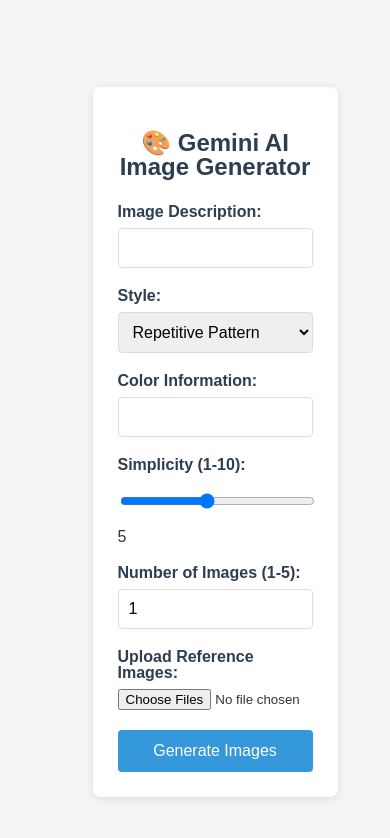
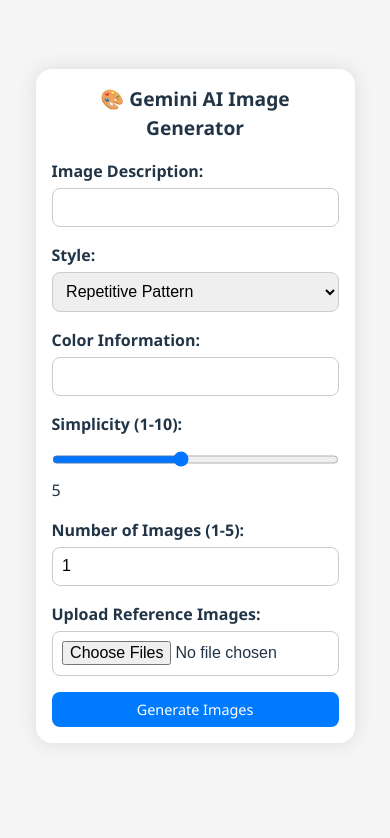
Before and after one commit to Abhinavhaz/textile-claw, a React (Vite) app: page / in a window 390 px wide. Shown: the top 838 px of the page. Built offline with nearby package versions, Linux system fonts and the light colour scheme.

Commit message:
changed3

```diff
--- a/src/App.css
+++ b/src/App.css
@@ -1,207 +1,261 @@
-body {
-  font-family: 'Arial', sans-serif;
-  line-height: 1;
-  color: #333;
-  background-color: #f5f5f5;
+/* General reset */
+* {
+  box-sizing: border-box;
   margin: 0;
-  padding: 20px;
+  padding: 0;
 }
 
-.container {
- width: 100vw;
-  display: flex;
-  justify-content: center;
-   flex-direction: column;
-  align-items: center;
+body {
+  font-family: 'Segoe UI', Tahoma, Geneva, Verdana, sans-serif;
+  background-color: #f5f5f5;
+  padding: 1rem;
+
+ justify-content: center;
+
+
 
 }
 
-.form-card {
-  background: white;
-  border-radius: 8px;
-  padding: 25px;
-  box-shadow: 0 2px 10px rgba(0, 0, 0, 0.1);
-  width: 50%;
-  height: 10%;
+/* Container */
+.container {
+width: 70vw;
+  margin: auto;
+  padding: 1rem;
 
 }
 
-.form-title {
-  text-align: center;
-  color: #2c3e50;
-  margin-bottom: 25px;
+/* Card Styles */
+.form-card,
+.modal-content {
+  background-color: #ffffff;
+  padding: 1.5rem;
+  border-radius: 1rem;
+  box-shadow: 0 0 20px rgba(0, 0, 0, 0.1);
+  margin-bottom: 2rem;
 }
 
+/* Form title */
+.form-title {
+  font-size: 1.5rem;
+  margin-bottom: 1rem;
+  text-align: center;
+}
+
+/* Form and Grouping */
 .form {
   display: flex;
   flex-direction: column;
-  gap: 20px;
+  gap: 1rem;
 }
 
 .form-group {
   display: flex;
   flex-direction: column;
-  gap: 8px;
 }
 
 .form-group label {
-  font-weight: 600;
-  color: #2c3e50;
+  margin-bottom: 0.3rem;
+  font-weight: bold;
 }
 
-.form-group input[type="text"],
-.form-group input[type="number"],
-.form-group select,
-.form-group textarea {
-  padding: 10px;
-  border: 1px solid #ddd;
-  border-radius: 4px;
-  font-size: 16px;
+.form-group input,
+.form-group select {
+  padding: 0.6rem;
+  font-size: 1rem;
+  border: 1px solid #ccc;
+  border-radius: 0.5rem;
 }
 
-.form-group input[type="range"] {
-  width: 100%;
-  padding: 10px 0;
-}
-
-.form-group textarea {
-  resize: vertical;
-  min-height: 80px;
+/* Buttons */
+button {
+  padding: 0.6rem 1rem;
+  border: none;
+  border-radius: 0.5rem;
+  cursor: pointer;
+  font-size: 1rem;
 }
 
 .submit-button {
-  background-color: #3498db;
+  background-color: #007bff;
   color: white;
-  padding: 12px;
-  border: none;
-  border-radius: 4px;
-  font-size: 16px;
-  cursor: pointer;
-  transition: background-color 0.3s;
 }
 
-.submit-button:hover {
-  background-color: #2980b9;
+.submit-button:disabled {
+  background-color: #aaa;
+  cursor: not-allowed;
+}
+
+.download-button {
+  background-color: #28a745;
+  color: white;
+}
+
+.edit-button {
+  background-color: #ffc107;
+  color: black;
+}
+
+.tile-button {
+  background-color: #6f42c1;
+  color: white;
+}
+
+/* Image Grid */
+.image-grid {
+  display: grid;
+  grid-template-columns: repeat(auto-fit, minmax(250px, 1fr));
+  gap: 1.5rem;
+  margin-top: 1rem;
+}
+
+/* Image Card */
+.image-card {
+  background-color: #fff;
+  padding: 1rem;
+  border-radius: 0.8rem;
+  box-shadow: 0 0 12px rgba(0, 0, 0, 0.05);
+  display: flex;
+  flex-direction: column;
+  align-items: center;
+}
+
+.generated-image {
+  max-width: 100%;
+  border-radius: 0.5rem;
+  margin-bottom: 1rem;
+}
+
+/* Image Actions */
+.image-actions {
+  display: flex;
+  flex-wrap: wrap;
+  gap: 0.5rem;
+  justify-content: center;
+  width: 100%;
+}
+
+
+.image-actions input[type="number"] {
+  width: 60px;
+  padding: 0.4rem;
+  font-size: 0.9rem;
 }
 
 
 
-.submit-button:disabled {
-  background-color: #95a5a6;
-  cursor: not-allowed;
-}
-
-.error-message {
-  color: #e74c3c;
-  padding: 10px;
-  margin-top: 15px;
-  border-radius: 4px;
-  background-color: #fadbd8;
-  text-align: center;
-}
-
-.results-container {
-
-  border-radius: 8px;
-  padding: 25px;
-
-}
-
-.results-title {
-  color: #2c3e50;
-  margin-bottom: 20px;
-  text-align: center;
-}
-
-.image-grid {
-   display: flex; /* change to flex to align left to right */
-  flex-wrap: wrap; /* wrap rows when screen is smaller */
-  gap: 20px;
-  margin-top: 20px;
-  justify-content: flex-start; /* align from left */
-}
-
-.image-card {
-  border: 1px solid #ddd;
-  border-radius: 8px;
-  overflow: hidden;
-  box-shadow: 0 2px 5px rgba(0, 0, 0, 0.1);
-}
-
-.generated-image {
-  width: 100%;
-  height: 300px;
-  object-fit: contain;
-  background-color: #f9f9f9;
-  border-bottom: 1px solid #ddd;
-}
-
-.download-button {
-  display: block;
-  text-align: center;
-  padding: 10px;
-  background-color: #2ecc71;
-  color: white;
-  text-decoration: none;
-  transition: background-color 0.3s;
-}
-
-.download-button:hover {
-  background-color: #27ae60;
-}
-
-.image-actions input[type="number"] {
-  width: 60px;
-  padding: 4px 8px;
-  border-radius: 999px;
-  border: 1px solid #ccc;
-  font-size: 0.85rem;
-  text-align: center;
-  outline: none;
-}
-
-.image-actions input[type="number"]:focus {
-  border-color: #1976d2;
-  box-shadow: 0 0 0 2px rgba(25, 118, 210, 0.2);
-}
-
+/* Modal */
 .modal-backdrop {
   position: fixed;
   top: 0;
   left: 0;
   width: 100%;
   height: 100%;
-  background-color: rgba(0, 0, 0, 0.5); /* dark blur effect */
-  backdrop-filter: blur(5px); /* apply blur */
+  background-color: rgba(0, 0, 0, 0.5);
   display: flex;
   justify-content: center;
   align-items: center;
+  padding: 1rem;
   z-index: 1000;
 }
 
 .modal-content {
-  background: white;
-  padding: 2rem;
-  border-radius: 12px;
-  box-shadow: 0 8px 30px rgba(0, 0, 0, 0.2);
+  width: 100%;
   max-width: 500px;
-  width: 100%;
-  z-index: 1001;
 }
 
-.edit-preview {
-  width: 100%;
-  max-height: 250px;
-  object-fit: contain;
+/* Error Messages */
+.error-message {
+  color: red;
   margin-top: 1rem;
+  text-align: center;
 }
 
-.cancel-button {
-  margin-right: 1rem;
-  background-color: #ccc;
-  color: #000;
-  padding: 0.5rem 1rem;
-  border: none;
-  border-radius: 6px;
-  cursor: pointer;
+/* Responsive Typography */
+@media (max-width: 768px) {
+  .form-title {
+    font-size: 1.2rem;
+  }
+
+  button {
+    font-size: 0.9rem;
+    padding: 0.5rem 0.8rem;
+  }
+  .container {
+width: 90vw;
+  margin: auto;
+  padding: 1rem;
+
 }
+}
+
+@media (max-width: 480px) {
+  .form-card,
+  .modal-content {
+    padding: 1rem;
+  }
+
+  .image-actions {
+    flex-direction: column;
+    align-items: stretch;
+  }
+  .container {
+width: 90vw;
+  margin: auto;
+  padding: 1rem;
+
+}
+}
+
+.image-actions {
+  display: flex;
+   flex-direction: column;
+ align-items: stretch;
+  justify-content: center;
+  gap: 1rem;
+  width: 100%;
+}
+
+.image-actions button {
+  flex: 0 0 auto;
+}
+
+.tile-inputs {
+  display: flex;
+  gap: 1rem;
+  align-items: center;
+  flex-wrap: nowrap;
+}
+
+.tile-inputs label {
+  display: flex;
+  align-items: center;
+  gap: 0.4rem;
+  font-size: 0.95rem;
+  white-space: nowrap;
+}
+
+.image-actions input[type="number"] {
+  width: 100%;
+  padding: 0.4rem;
+  font-size: 0.9rem;
+  border: 1px solid #ccc;
+  border-radius: 0.5rem;
+}
+
+/* Mobile-specific layout */
+@media (max-width: 768px) {
+  .image-actions {
+    flex-direction: column;
+    align-items: stretch;
+  }
+
+  .tile-inputs {
+    flex-direction: column;
+    align-items: stretch;
+  }
+
+  .tile-inputs label {
+    flex-direction: column;
+    align-items: flex-start;
+  }
+}
```
